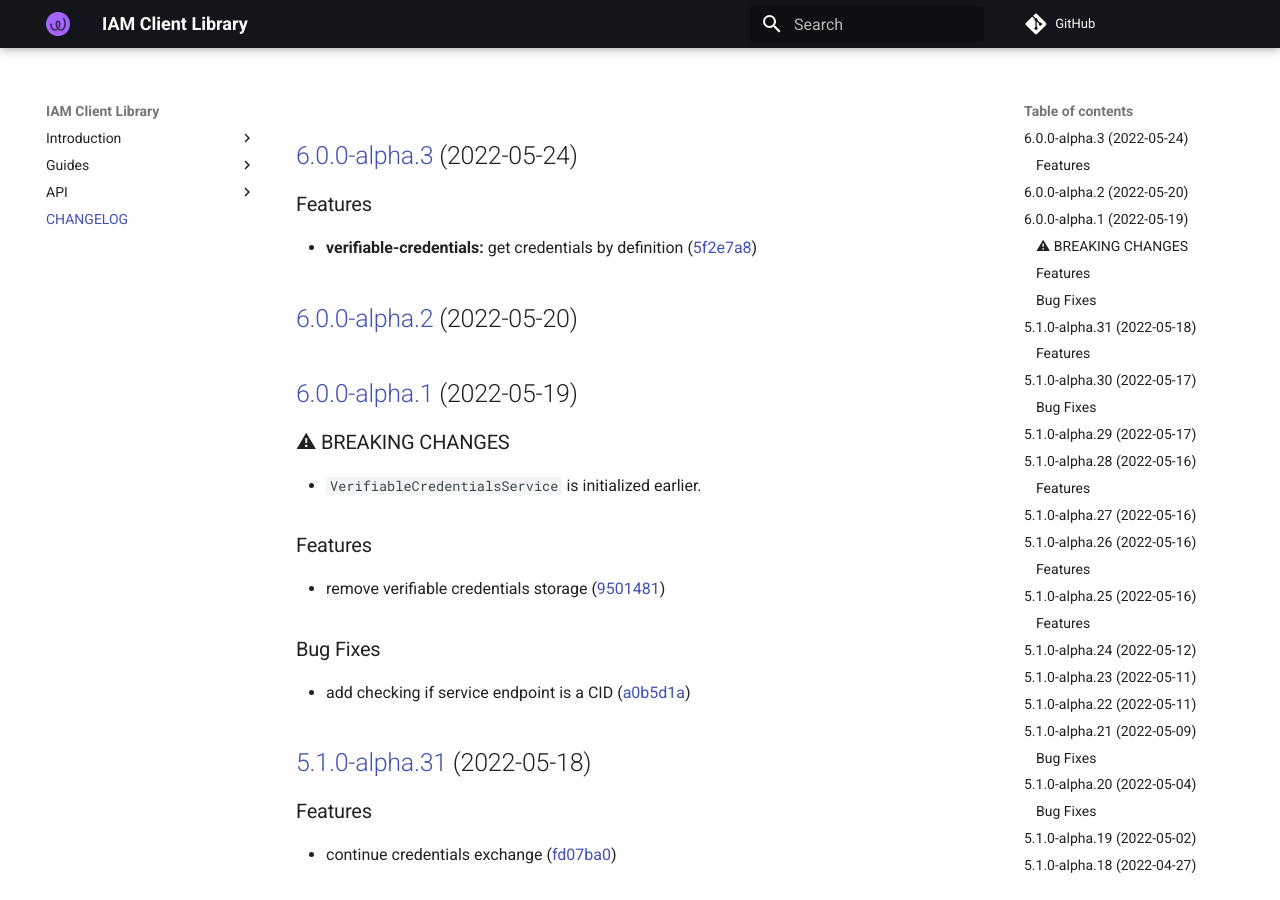
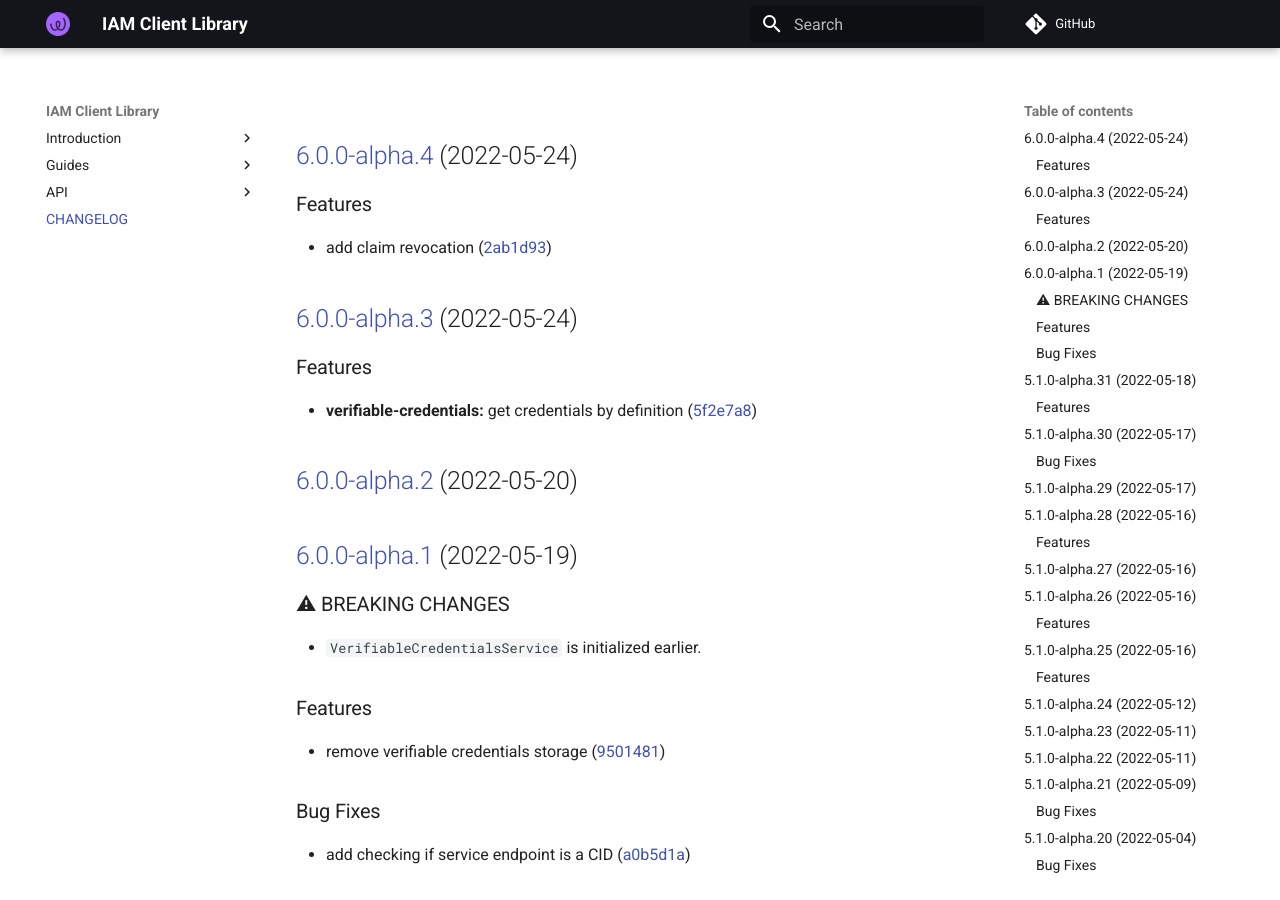
Before and after one commit to energywebfoundation/iam-client-lib, an MkDocs documentation site: the page built from docs/CHANGELOG.md, in a window 1280 px wide and 900 px high. Built offline with MkDocs 1.6.1 and Material for MkDocs 9.7.7, drawn with Linux system fonts in a browser that asks for light colours; comment, search, counter and statistics services are not loaded.

Commit message:
chore(release): 6.0.0-alpha.4 [skip ci]
## [6.0.0-alpha.4](https://github.com/energywebfoundation/iam-client-lib/compare/v6.0.0-alpha.3...v6.0.0-alpha.4) (2022-05-24)

### Features

* add claim revocation ([2ab1d93](https://github.com/energywebfoundation/iam-client-lib/commit/2ab1d936e7afcc17ac2165272ccb8603412ed1fc))

```diff
--- a/docs/CHANGELOG.md
+++ b/docs/CHANGELOG.md
@@ -1,3 +1,10 @@
+## [6.0.0-alpha.4](https://github.com/energywebfoundation/iam-client-lib/compare/v6.0.0-alpha.3...v6.0.0-alpha.4) (2022-05-24)
+
+
+### Features
+
+* add claim revocation ([2ab1d93](https://github.com/energywebfoundation/iam-client-lib/commit/2ab1d936e7afcc17ac2165272ccb8603412ed1fc))
+
 ## [6.0.0-alpha.3](https://github.com/energywebfoundation/iam-client-lib/compare/v6.0.0-alpha.2...v6.0.0-alpha.3) (2022-05-24)
 
 
--- a/package.json
+++ b/package.json
@@ -1,6 +1,6 @@
 {
   "name": "iam-client-lib",
-  "version": "6.0.0-alpha.3",
+  "version": "6.0.0-alpha.4",
   "description": "Library for Decentralized Identity and Access Management",
   "main": "dist/index.js",
   "module": "dist/index.esm.js",
```
